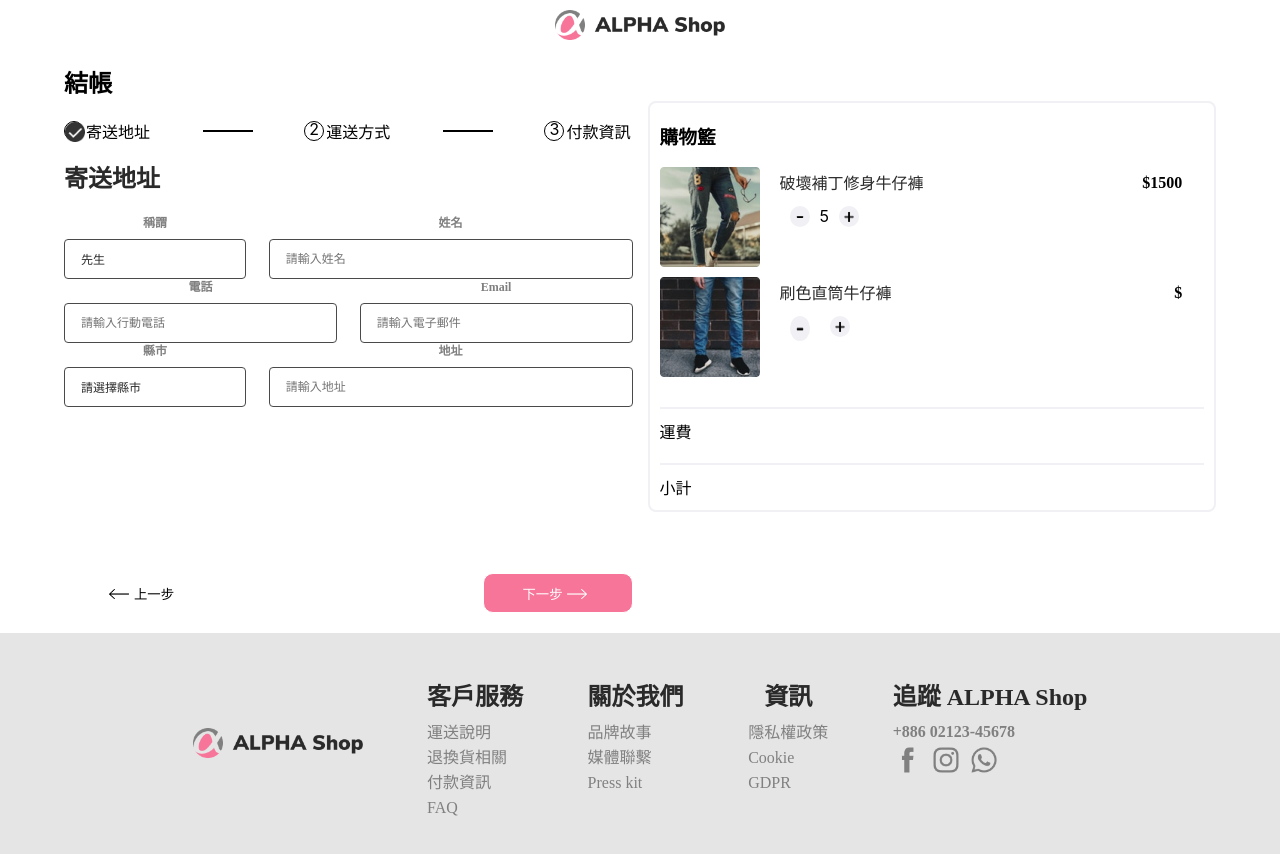
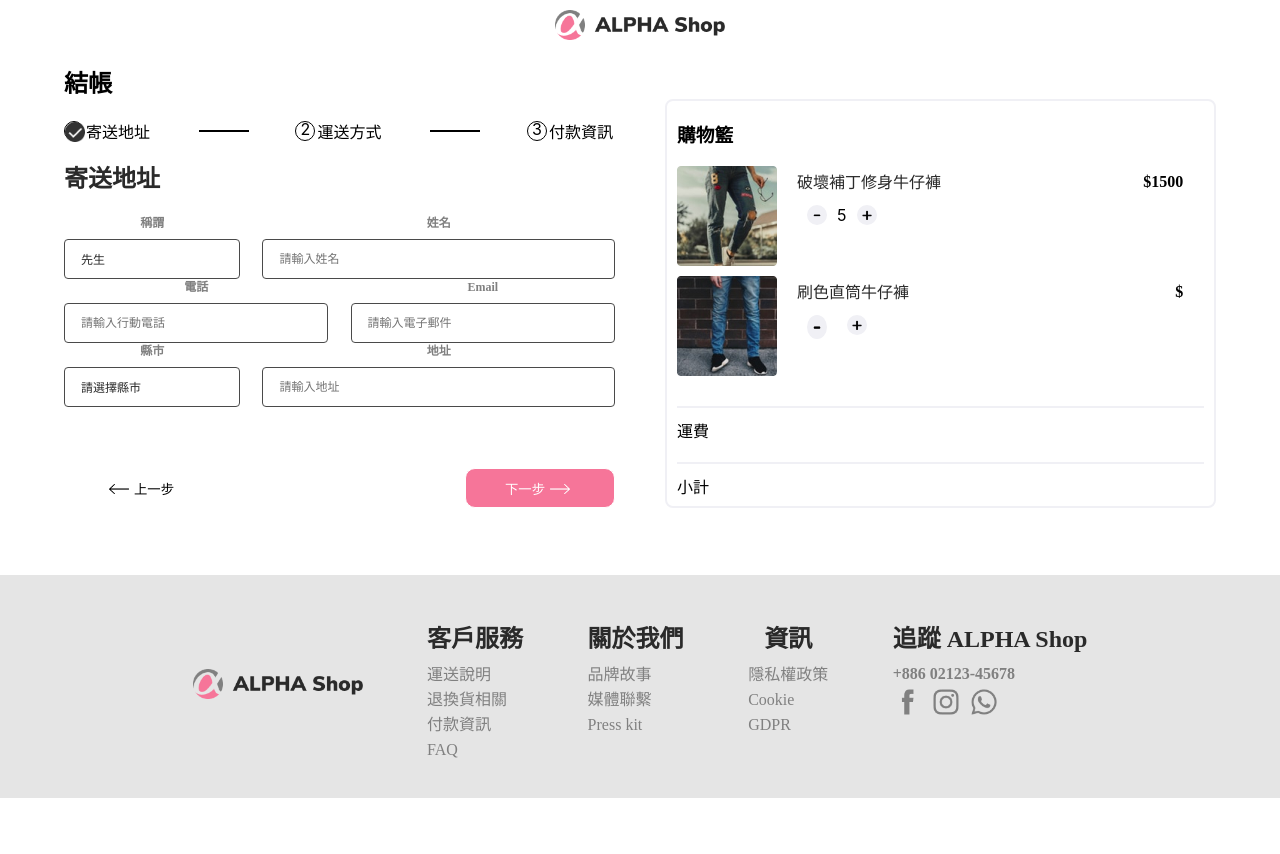
Before and after one commit to yc62897441/react_A3_ALPHA_Shop, a React (Create React App) app: page / in a window 1280 px wide. After the commit the page ends 800 px from the top, so only its background shows below. Built offline with nearby package versions, Linux system fonts and the light colour scheme.

Commit message:
App 根元件中各元件的位置依 RWD 調整

```diff
--- a/src/App.css
+++ b/src/App.css
@@ -37,9 +37,43 @@ a {
 }
 
 .register-container {
-  grid-column: 1/2;
+  grid-row: 1/2;
+  grid-column: 1/3;
 }
 
 .cart-container {
-  grid-column: 2/3;
+  grid-row: 2/3;
+  grid-column: 1/3;
 }
+
+.progress-control-container {
+  grid-row: 3/4;
+  grid-column: 1/3;
+}
+
+@media (min-width: 768px) {
+  .main-container {
+    column-gap: 15px
+  }
+
+  .register-container {
+    grid-row: 1/2;
+    grid-column: 1/2;
+  }
+
+  .cart-container {
+    grid-row: 1/3;
+    grid-column: 2/3;
+  }
+
+  .progress-control-container {
+    grid-row: 2/3;
+    grid-column: 1/2;
+  }
+}
+
+@media (min-width: 992px) {
+  .main-container {
+    column-gap: 50px
+  }
+}
```
